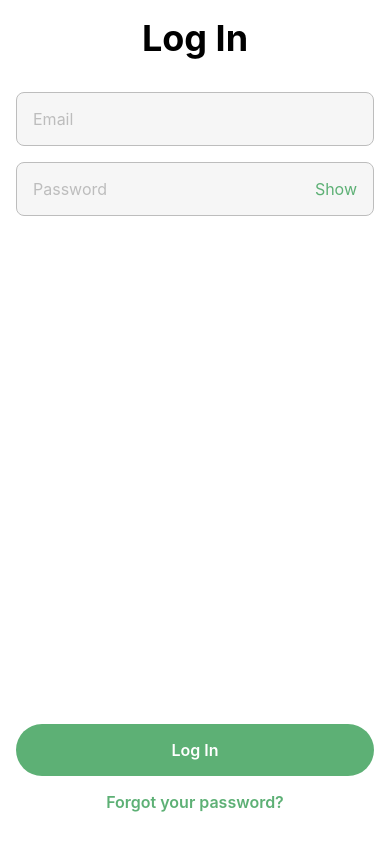
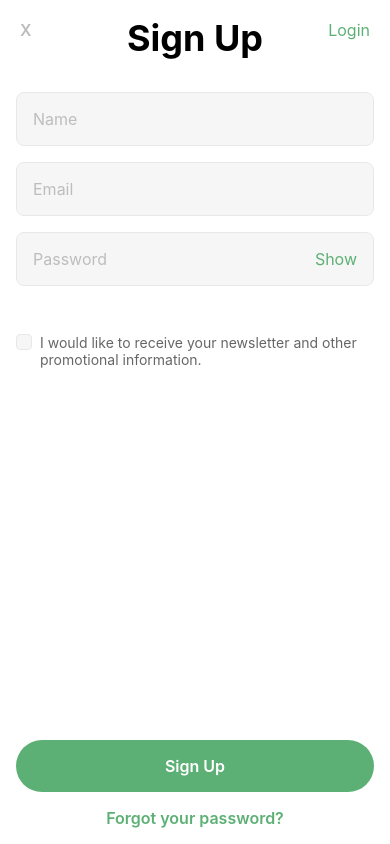
Before and after one commit to chsdwn/react-native-mobile-ui-kit, a React Native app: screen /Signup in a window 390 px wide. Built offline with nearby package versions, Linux system fonts and the light colour scheme.

Commit message:
02. Signup Screen

```diff
--- a/src/config/theme.ts
+++ b/src/config/theme.ts
@@ -2,6 +2,7 @@ const colors = {
   grayLight: '#f6f6f6',
   gray: '#e8e8e8',
   grayDark: '#bdbdbd',
+  grayDarker: '#666666',
   green: '#5db075',
   black: '#000',
   white: '#fff',
@@ -10,6 +11,7 @@ const colors = {
 const fontSize = {
   title: 36,
   content: 16,
+  label: 14,
 };
 
 const roundness = {
--- /dev/null
+++ b/src/features/auth/components/EmailInput.tsx
@@ -0,0 +1,25 @@
+import React from 'react';
+import { StyleSheet } from 'react-native';
+
+import { TextInput } from '@/components';
+import { theme } from '@/config/theme';
+
+export const EmailInput = () => {
+  return (
+    <TextInput
+      placeholder="Email"
+      placeholderTextColor={theme.colors.grayDark}
+      textContentType="emailAddress"
+      style={styles.input}
+    />
+  );
+};
+
+const styles = StyleSheet.create({
+  input: {
+    backgroundColor: theme.colors.grayLight,
+    marginBottom: theme.spacing.md,
+    borderColor: theme.colors.gray,
+    borderWidth: 1,
+  },
+});
--- /dev/null
+++ b/src/features/auth/components/PasswordInput.tsx
@@ -0,0 +1,26 @@
+import React from 'react';
+import { StyleSheet } from 'react-native';
+
+import { TextInput } from '@/components';
+import { theme } from '@/config/theme';
+
+export const PasswordInput = () => {
+  return (
+    <TextInput
+      placeholder="Password"
+      textContentType="password"
+      secureTextEntry
+      style={styles.input}
+      placeholderTextColor={theme.colors.grayDark}
+    />
+  );
+};
+
+const styles = StyleSheet.create({
+  input: {
+    backgroundColor: theme.colors.grayLight,
+    marginBottom: theme.spacing.md,
+    borderColor: theme.colors.gray,
+    borderWidth: 1,
+  },
+});
--- /dev/null
+++ b/src/features/auth/components/SignupHeader.tsx
@@ -0,0 +1,71 @@
+import {
+  BackHandler,
+  KeyboardAvoidingView,
+  Platform,
+  Pressable,
+  ScrollView,
+  StyleSheet,
+  Text,
+  View,
+} from 'react-native';
+import { useNavigation } from '@react-navigation/core';
+
+import { theme } from '@/config/theme';
+import { PublicStackNavigationProp } from '@/types';
+
+export const SignupHeader = () => {
+  const navigation = useNavigation<PublicStackNavigationProp>();
+
+  const handleClosePress = () => {
+    BackHandler.exitApp();
+  };
+
+  const handleLoginPress = () => {
+    navigation.navigate('Login');
+  };
+
+  return (
+    <View style={styles.header}>
+      <Pressable onPress={handleClosePress} style={styles.btn}>
+        <Text style={styles.closeBtnTitle}>X</Text>
+      </Pressable>
+
+      <Text style={styles.title}>Sign Up</Text>
+
+      <Pressable
+        onPress={handleLoginPress}
+        style={[styles.btn, styles.loginBtn]}
+      >
+        <Text style={styles.loginBtnTitle}>Login</Text>
+      </Pressable>
+    </View>
+  );
+};
+
+const styles = StyleSheet.create({
+  header: {
+    flexDirection: 'row',
+    justifyContent: 'space-between',
+  },
+  title: {
+    fontSize: theme.fontSize.title,
+    fontWeight: 'bold',
+    textAlign: 'center',
+  },
+  btn: {
+    flex: 1,
+    padding: theme.spacing.xs,
+  },
+  closeBtnTitle: {
+    color: theme.colors.grayDark,
+    fontSize: theme.fontSize.content,
+    fontWeight: '600',
+  },
+  loginBtn: {
+    alignItems: 'flex-end',
+  },
+  loginBtnTitle: {
+    fontSize: theme.fontSize.content,
+    color: theme.colors.green,
+  },
+});
--- /dev/null
+++ b/src/features/auth/components/index.ts
@@ -0,0 +1,3 @@
+export { EmailInput } from './EmailInput';
+export { PasswordInput } from './PasswordInput';
+export { SignupHeader } from './SignupHeader';
--- a/src/features/auth/screens/LoginScreen.tsx
+++ b/src/features/auth/screens/LoginScreen.tsx
@@ -7,8 +7,9 @@ import {
   View,
 } from 'react-native';
 
-import { Button, SafeLayout, TextInput } from '@/components';
+import { Button, SafeLayout } from '@/components';
 import { theme } from '@/config/theme';
+import { EmailInput, PasswordInput } from '../components';
 
 const isIOS = Platform.OS === 'ios';
 
@@ -26,19 +27,8 @@ export const LoginScreen = () => {
         >
           <Text style={styles.title}>Log In</Text>
           <View style={styles.inputContainer}>
-            <TextInput
-              placeholder="Email"
-              placeholderTextColor={theme.colors.grayDark}
-              textContentType="emailAddress"
-              style={styles.input}
-            />
-            <TextInput
-              placeholder="Password"
-              textContentType="password"
-              secureTextEntry
-              style={[styles.input, styles.passwordInput]}
-              placeholderTextColor={theme.colors.grayDark}
-            />
+            <EmailInput />
+            <PasswordInput />
           </View>
 
           <View>
@@ -75,13 +65,6 @@ const styles = StyleSheet.create({
     flex: 1,
     marginVertical: theme.spacing.lg,
   },
-  input: {
-    backgroundColor: theme.colors.grayLight,
-  },
-  passwordInput: {
-    marginTop: theme.spacing.md,
-    color: theme.colors.grayDark,
-  },
   forgotPasswordButton: {
     marginTop: theme.spacing.md,
     marginBottom: theme.spacing.md,
--- /dev/null
+++ b/src/features/auth/screens/SignupScreen.tsx
@@ -0,0 +1,104 @@
+import {
+  KeyboardAvoidingView,
+  Platform,
+  ScrollView,
+  StyleSheet,
+  Text,
+  View,
+} from 'react-native';
+
+import { Button, SafeLayout, TextInput } from '@/components';
+import { theme } from '@/config/theme';
+import { EmailInput, PasswordInput, SignupHeader } from '../components';
+
+const isIOS = Platform.OS === 'ios';
+
+export const SignupScreen = () => {
+  return (
+    <SafeLayout style={styles.container}>
+      <KeyboardAvoidingView
+        style={styles.keyboardAvoidingView}
+        behavior={isIOS ? 'padding' : 'height'}
+        keyboardVerticalOffset={isIOS ? 40 : 0}
+      >
+        <ScrollView
+          showsVerticalScrollIndicator={false}
+          contentContainerStyle={styles.contentContainer}
+        >
+          <SignupHeader />
+
+          <View style={styles.inputContainer}>
+            <TextInput
+              placeholder="Name"
+              placeholderTextColor={theme.colors.grayDark}
+              textContentType="name"
+              style={styles.input}
+            />
+            <EmailInput />
+            <PasswordInput />
+          </View>
+
+          <View style={styles.confirmationContainer}>
+            <View style={styles.confirmationCheckbox} />
+            <Text style={styles.confirmationText}>
+              I would like to receive your newsletter and other promotional
+              information.
+            </Text>
+          </View>
+
+          <View>
+            <Button title="Sign Up" />
+            <Button
+              title="Forgot your password?"
+              variant="text"
+              style={styles.forgotPasswordButton}
+            />
+          </View>
+        </ScrollView>
+      </KeyboardAvoidingView>
+    </SafeLayout>
+  );
+};
+
+const styles = StyleSheet.create({
+  container: {
+    flex: 1,
+    margin: theme.spacing.md,
+  },
+  keyboardAvoidingView: {
+    flex: 1,
+  },
+  contentContainer: {
+    flex: 1,
+  },
+  inputContainer: {
+    marginVertical: theme.spacing.lg,
+  },
+  input: {
+    backgroundColor: theme.colors.grayLight,
+    marginBottom: theme.spacing.md,
+    borderColor: theme.colors.gray,
+    borderWidth: 1,
+  },
+  confirmationContainer: {
+    flexDirection: 'row',
+    alignItems: 'flex-start',
+    flex: 1,
+  },
+  confirmationCheckbox: {
+    width: theme.spacing.md,
+    height: theme.spacing.md,
+    borderRadius: 4,
+    borderColor: theme.colors.gray,
+    backgroundColor: theme.colors.grayLight,
+    marginRight: theme.spacing.sm,
+    borderWidth: 1,
+  },
+  confirmationText: {
+    color: theme.colors.grayDarker,
+    fontSize: theme.fontSize.label,
+  },
+  forgotPasswordButton: {
+    marginTop: theme.spacing.md,
+  },
+});
--- a/src/features/auth/screens/index.ts
+++ b/src/features/auth/screens/index.ts
@@ -1 +1,2 @@
 export { LoginScreen } from './LoginScreen';
+export { SignupScreen } from './SignupScreen';
--- a/src/routes/PublicRoute.tsx
+++ b/src/routes/PublicRoute.tsx
@@ -1,15 +1,19 @@
 import React from 'react';
 import { createNativeStackNavigator } from '@react-navigation/native-stack';
 
-import { LoginScreen } from '@/features/auth/screens';
+import { LoginScreen, SignupScreen } from '@/features/auth/screens';
 import { PublicStackParamList } from '@/types';
 
 const Stack = createNativeStackNavigator<PublicStackParamList>();
 
 export const PublicRoute = () => {
   return (
-    <Stack.Navigator screenOptions={{ headerShown: false }}>
+    <Stack.Navigator
+      initialRouteName="Signup"
+      screenOptions={{ headerShown: false }}
+    >
       <Stack.Screen name="Login" component={LoginScreen} />
+      <Stack.Screen name="Signup" component={SignupScreen} />
     </Stack.Navigator>
   );
 };
--- a/src/types/navigation.ts
+++ b/src/types/navigation.ts
@@ -2,6 +2,7 @@ import { NativeStackNavigationProp } from '@react-navigation/native-stack';
 
 export type PublicStackParamList = {
   Login: undefined;
+  Signup: undefined;
 };
 
 export type PublicStackNavigationProp =
```
